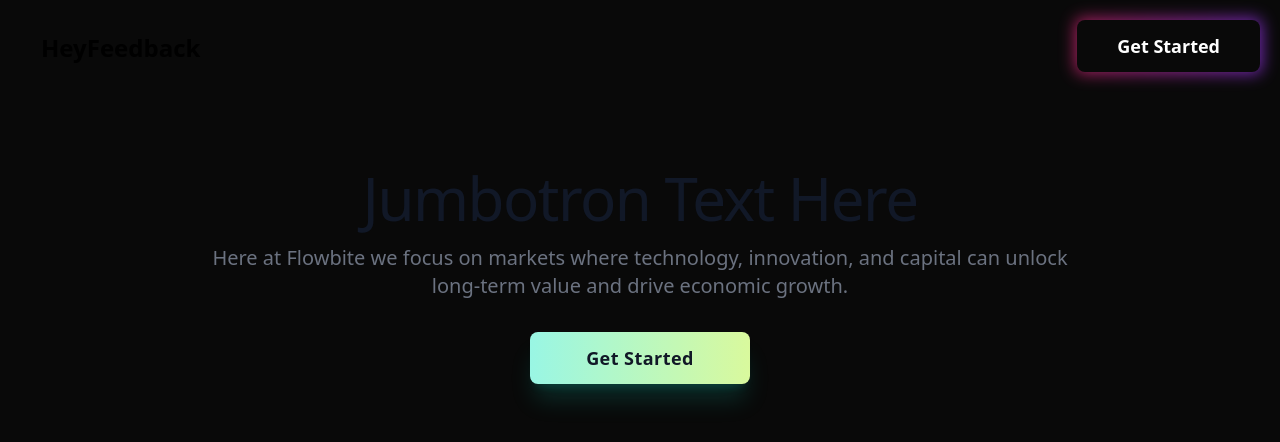
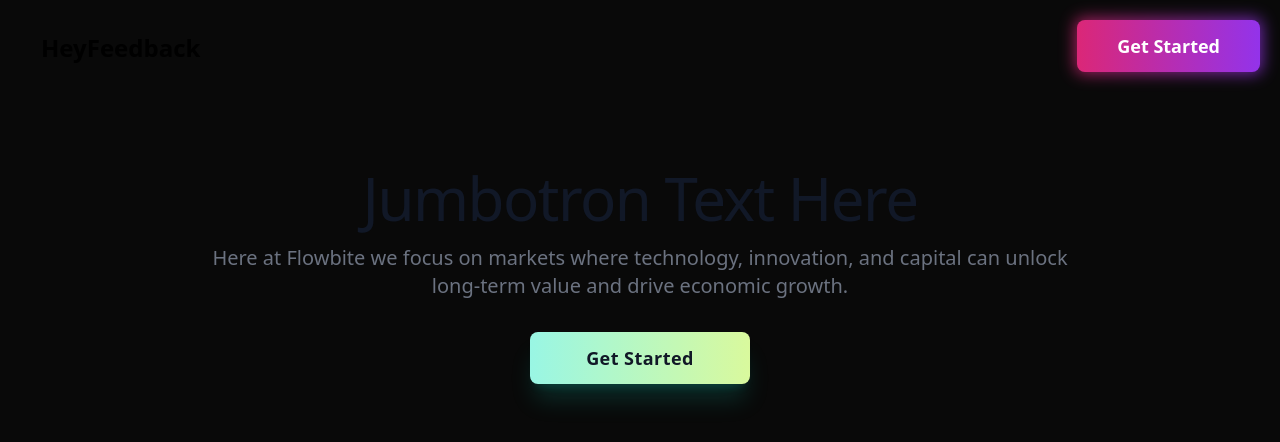
Before and after one commit to ramezj/HeyFeedback, a Next.js app: page / in a window 1280 px wide. Shown: the top 442 px of the page. Built offline with nearby package versions, Linux system fonts and the light colour scheme; no server answers.

Commit message:
tailwind test

```diff
--- a/src/Components/Navbar.js
+++ b/src/Components/Navbar.js
@@ -49,7 +49,7 @@ const Navbar = () => {
     <button onClick={() => {signIn("google", { callbackUrl:"/App"})}}>
     <div class="absolute -inset-0.5 bg-gradient-to-r from-pink-600 to-purple-600 rounded-lg blur opacity-75 group-hover:opacity-100 transition duration-1000 group-hover:duration-200 animate-tilt">
       </div>
-      <div class="relative px-10 py-3 bg-[#090909] text-white rounded-lg text-lg font-bold">
+      <div class="relative px-10 py-3 bg-gradient-to-r from-pink-600 to-purple-600 text-white rounded-lg text-lg font-bold">
         Get Started</div>
         </button>
         </div>
--- a/tailwind.config.js
+++ b/tailwind.config.js
@@ -1,11 +1,6 @@
 /** @type {import('tailwindcss').Config} */
 module.exports = {
-  content: [
-    './src/pages/**/*.{js,ts,jsx,tsx,mdx}',
-    './src/components/**/*.{js,ts,jsx,tsx,mdx}',
-    './src/app/**/*.{js,ts,jsx,tsx,mdx}',
-    ["./src/**/*.{html,js}"]
-  ],
+  content: ['./src/**/*.{html,js}'],
   theme: {
     extend: {
       backgroundImage: {
```
